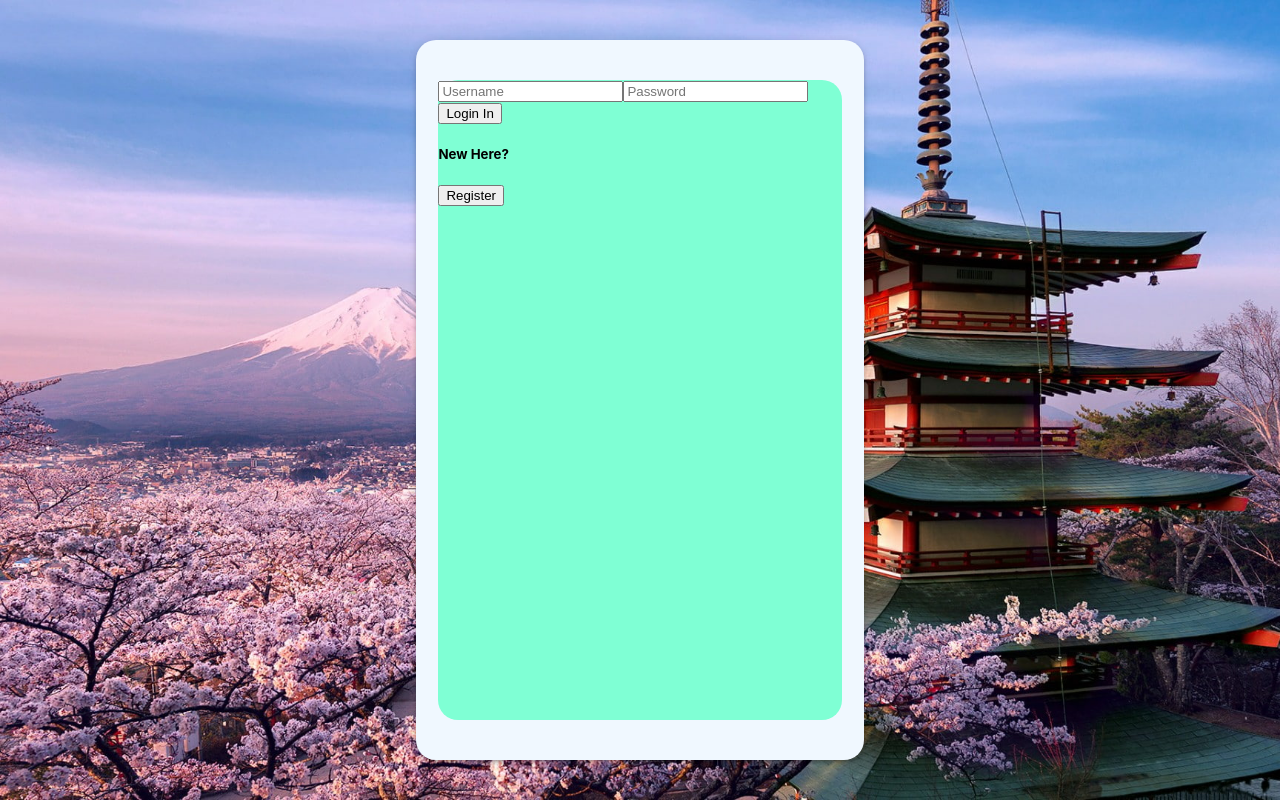
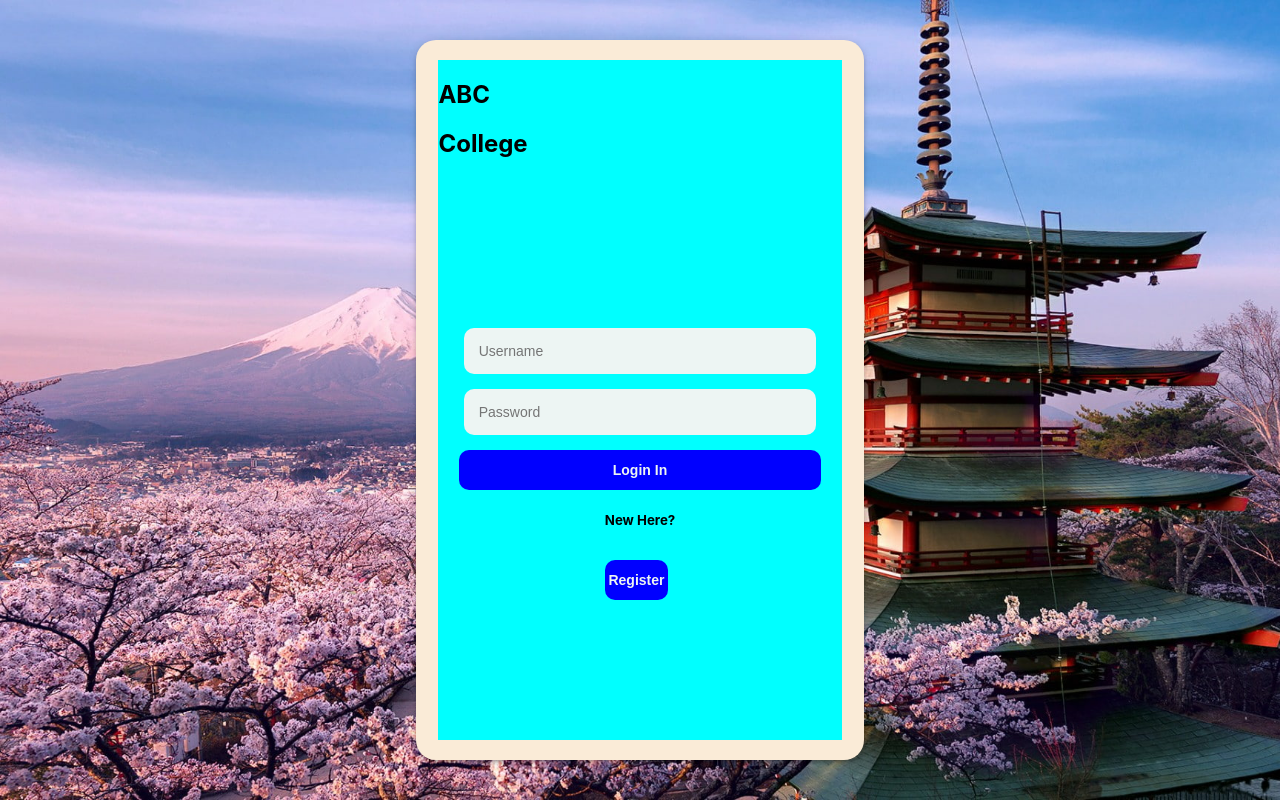
Before and after one commit to NemalPerera-NP/ABC-College-web-Frontend, a React (Create React App) app: page / in a window 1280 px wide. Built offline with nearby package versions, Linux system fonts and the light colour scheme.

Commit message:
login page Styling half way completed

```diff
--- a/src/components/screens/loginPage.js
+++ b/src/components/screens/loginPage.js
@@ -22,7 +22,10 @@ function LoginPage() {
     <div className={styles.login_container}>
       <div className={styles.login_form_container}>
         <div className={styles.login_form_container_sub}>
-          <div className={styles.login_logo_container}></div>
+          <div className={styles.login_logo_container}>
+            <h2>ABC</h2>
+            <h2>College</h2>
+          </div>
           <form className={styles.form_container} onSubmit={submit}>
             {!isRegistering && (
               <>
@@ -60,8 +63,8 @@ function LoginPage() {
             </button>
             {loginError && <div className={styles.error_msg}>{loginError}</div>}
 
-            <div className={styles.login_form_text_heading}>
-                <h5>New Here? </h5>
+            <div >
+               {!isRegistering &&(<h5>New Here? </h5>)}
               {isRegistering ? (
                 <button className={styles.green_btn} onClick={toggleRegistering} type="button">
                   Back to Login
--- a/src/components/styles/login.module.css
+++ b/src/components/styles/login.module.css
@@ -12,23 +12,58 @@ align-items: center;
 .login_form_container{
     width: 35%;
     height: 90vh;
-    background-color: aliceblue;
+    margin: 0;
+    padding: 0;
+    background-color:antiquewhite;
     display: flex;
     border-radius: 20px;
+    align-items: center;
     justify-content: center;
-    align-items: center;
     box-shadow: 0px 3px 3px -2px rgb(0 0 0 / 20%),
     0px 3px 4px 0px rgb(0 0 0 / 14%), 0px 1px 8px 0px rgb(0 0 0 / 12%);
 
 }
 .login_form_container_sub{
     width: 90%;
-    height: 80vh;
+    height: 85vh;
+    margin: 0;
+    padding: 0;
+    display: flex;
+    flex-direction: column;
     background-color:aquamarine;
     border-radius: 20px;
 
+}
+.login_logo_container{
+    width: 100%;
+    margin: 0;
+    padding: 0;
+    background-color: aqua;
+}
+.form_container{
+    width: 100%;
+    display: flex;
+    margin: 0;
+    padding: 0;
+    background-color: aqua;
+    flex-direction: column;
+    align-items: center;
+    justify-content: center;
+    flex-grow: 1;
+
+}
 
 
+.input{
+    outline: none;
+	border: none;
+	width:80% ;
+	padding: 15px;
+    border-radius: 10px;
+    background-color: #edf5f3;
+	margin-top: 10px;
+    margin-bottom: 5px;
+	font-size: 14px;
 }
 .login_logo_container{
 
@@ -36,3 +71,18 @@ align-items: center;
 .form_container{
 
 }
+
+.green_btn{
+    border: none;
+	outline: none;
+	padding: 12px 0;
+    margin-top: 10px;
+	background-color:blue;
+	border-radius: 10px;
+	width: 90%;
+	font-weight: bold;
+	font-size: 14px;
+	cursor: pointer;
+    color: #edf5f3;
+
+}
```
Also changed, not shown: src/components/assets/images/Today_in_Tokyo.jpeg (added).
